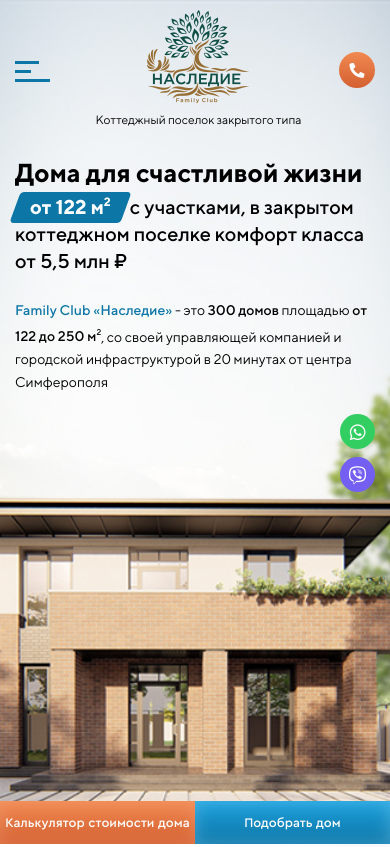
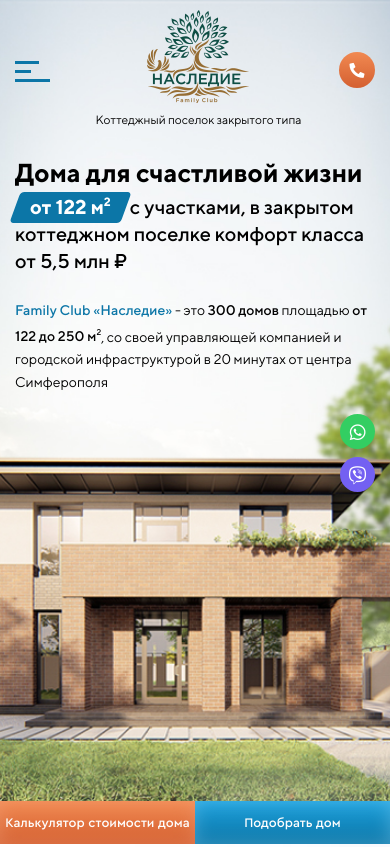
Before and after one commit to GrinCaseCode/family, a plain HTML site: page index.html in a window 390 px wide. Shown: the top 847 px of the page. Drawn offline with nearby package versions, Linux system fonts and the light colour scheme.

Commit message:
Add files via upload

```diff
--- a/css/media.css
+++ b/css/media.css
@@ -1390,7 +1390,7 @@
 	/*adaptive*/
 	.billbord {
 		background-image: url(../img/billbord_mob.jpg);
-		background-size: 480px auto;
+		background-size: auto 100%;
 		background-position: center top;
 	}
 }
```
Also changed, not shown: index.html (+2 -2 lines).
